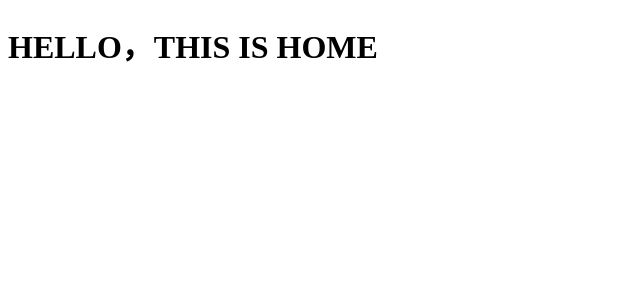
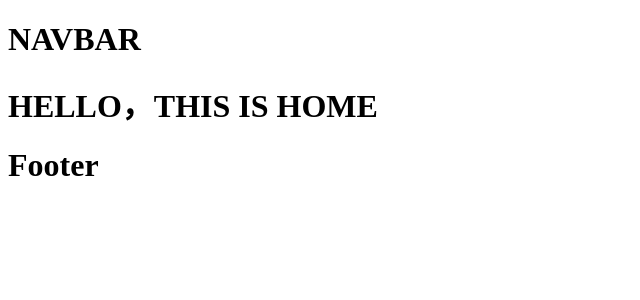
Before and after one commit to w71800/weewebsite, a Next.js app: page / in a window 1280 px wide. Shown: the top 300 px of the page, without its empty margins (0-640 px from the left). Built offline with nearby package versions, Linux system fonts and the light colour scheme.

Commit message:
chore: 加上導覽列與頁尾

```diff
--- a/src/app/layout.js
+++ b/src/app/layout.js
@@ -1,12 +1,14 @@
-export const metadata = {
-  title: 'Next.js',
-  description: 'Generated by Next.js',
-}
+import Navbar from '../components/Navbar'
+import Footer from '../components/Footer'
 
 export default function RootLayout({ children }) {
   return (
     <html lang="en">
-      <body>{children}</body>
+      <body>
+        <Navbar/>
+        {children}
+        <Footer/>
+      </body>
     </html>
   )
 }
--- /dev/null
+++ b/src/components/Footer.js
@@ -0,0 +1,3 @@
+export default function Footer() {
+  return <h1> Footer </h1>
+}
--- /dev/null
+++ b/src/components/Navbar.js
@@ -0,0 +1,3 @@
+export default function Navbar() {
+  return <h1>NAVBAR</h1>
+}
```
Also changed, not shown: src/app/test/page.js (deleted, +0 -3 lines).
